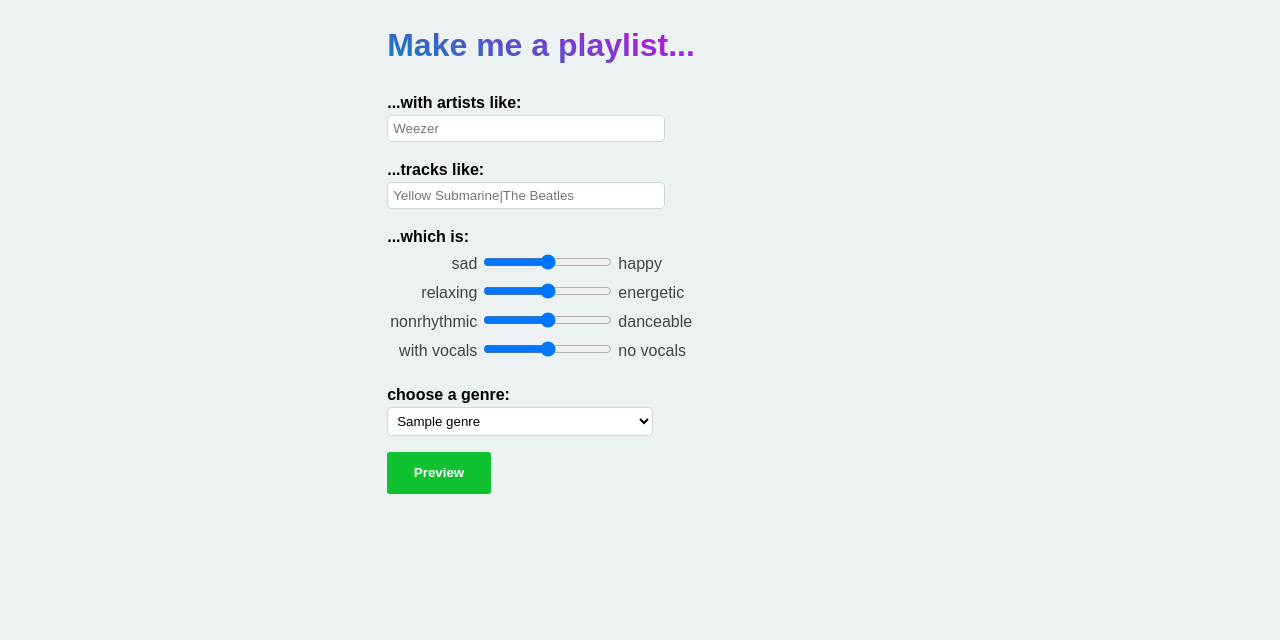
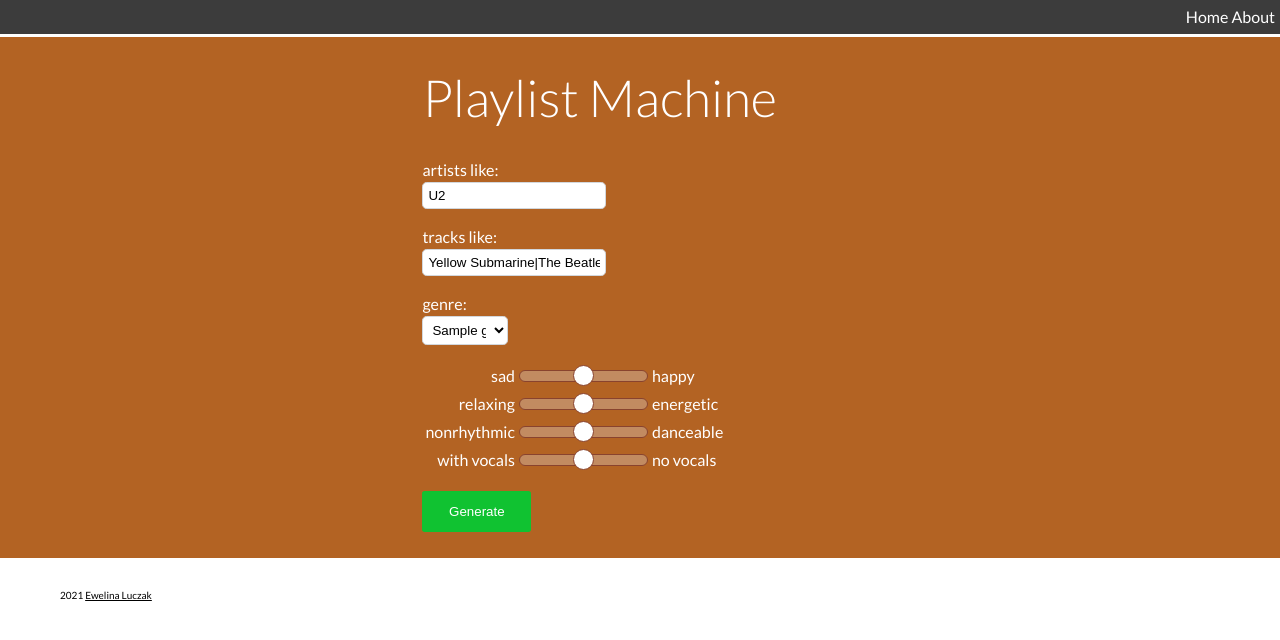
Before and after one commit to eluczak/playlist-machine, a Flask app: template templates/machine/index.html in a window 1280 px wide. Shown: the top 640 px of the page. Run offline with Flask 2, Linux system fonts and the light colour scheme; the template is opened without the code that fills it: most values are stand-ins (such as "Sample title", 1, 10 or a date in 2020); parts of the project's set-up code (start-up, migrations or seed data) failed here and were passed over.

Commit message:
changed css layout

```diff
--- a/static/styles.css
+++ b/static/styles.css
@@ -1,42 +1,134 @@
+@import url('https://fonts.googleapis.com/css2?family=Lato:wght@300;400&display=swap');
+
 .title {
-    font-weight: bold;
-    background: -webkit-linear-gradient(70deg,#0b83bd,#cc0adc);
-        background-clip: border-box;
-    -webkit-background-clip: text;
-    background-clip: text;
-    -webkit-text-fill-color: transparent;
-    -webkit-box-decoration-break: clone;
+    color: white;
+    font-weight: 300;
+    font-size: 1.6em;
 }
 
 .align-left {
     text-align: left;
+    color: white;
 }
 
 .align-right {
     text-align: right;
+    color: white;
 }
 
-strong {
-    color: black;
+label {
+    color: white;
+}
+
+h2 {
     font-weight: bold;
 }
 
-h2 {
-    color: black;
-    font-weight: bold;
-}
 .text_input {
 	background: white;
 		border: solid 1px #d2d7dc;
 		border-radius: 0.35em;
-		width: 30%;
+		width: 20%;
 		padding: 5px;
 }
 
+.genre_input {
+    width: 10%
+}
+
+input[type=range] {
+  width: 100%;
+  margin: 4.5px 0;
+  background-color: transparent;
+  -webkit-appearance: none;
+}
+input[type=range]:focus {
+  outline: none;
+}
+input[type=range]::-webkit-slider-runnable-track {
+  background: #c28b61;
+  border: 1px solid #89432e;
+  border-radius: 11px;
+  width: 100%;
+  height: 12px;
+  cursor: pointer;
+}
+input[type=range]::-webkit-slider-thumb {
+  margin-top: -5.5px;
+  width: 21px;
+  height: 21px;
+  background: #ffffff;
+  border: 1px solid #89432e;
+  border-radius: 50px;
+  cursor: pointer;
+  -webkit-appearance: none;
+}
+input[type=range]:focus::-webkit-slider-runnable-track {
+  background: #c99973;
+}
+input[type=range]::-moz-range-track {
+  background: #c28b61;
+  border: 1px solid #89432e;
+  border-radius: 11px;
+  width: 100%;
+  height: 12px;
+  cursor: pointer;
+}
+input[type=range]::-moz-range-thumb {
+  width: 21px;
+  height: 21px;
+  background: #ffffff;
+  border: 1px solid #89432e;
+  border-radius: 50px;
+  cursor: pointer;
+}
+input[type=range]::-ms-track {
+  background: transparent;
+  border-color: transparent;
+  border-width: 5.5px 0;
+  color: transparent;
+  width: 100%;
+  height: 12px;
+  cursor: pointer;
+}
+input[type=range]::-ms-fill-lower {
+  background: #bb7d4f;
+  border: 1px solid #89432e;
+  border-radius: 22px;
+}
+input[type=range]::-ms-fill-upper {
+  background: #c28b61;
+  border: 1px solid #89432e;
+  border-radius: 22px;
+}
+input[type=range]::-ms-thumb {
+  width: 21px;
+  height: 21px;
+  background: #ffffff;
+  border: 1px solid #89432e;
+  border-radius: 50px;
+  cursor: pointer;
+  margin-top: 0px;
+  /*Needed to keep the Edge thumb centred*/
+}
+input[type=range]:focus::-ms-fill-lower {
+  background: #c28b61;
+}
+input[type=range]:focus::-ms-fill-upper {
+  background: #c99973;
+}
+/*TODO: Use one of the selectors from https://stackoverflow.com/a/20541859/7077589 and figure out
+how to remove the virtical space around the range input in IE*/
+@supports (-ms-ime-align:auto) {
+  /* Pre-Chromium Edge only styles, selector taken from hhttps://stackoverflow.com/a/32202953/7077589 */
+  input[type=range] {
+    margin: 0;
+    /*Edge starts the margin from the thumb, not the track as other browsers do*/
+  }
+}
 
 .button {
 	color: white;
-    font-weight: bold;
 	padding: 1em 2em 1em 2em;
 	transition: background-color 0.1s ease-in-out;
     border: none;
@@ -60,12 +152,36 @@ h2 {
 }
 
 body {
-	font-family: sans-serif;
+	font-family: 'Lato', sans-serif;
     line-height: 1.5;
-	background: #ecf1f2;
-    color: #444;
+	background: white;
+    color: white;
+    margin: 0;
 }
 
 .content_area {
-	margin-left: 30%;
+	padding-left: 33%;
+    background-color: #b36323;
+    margin-top: 3px;
+    padding-top: 1px;
+    padding-bottom: 10px;
 }
+
+.header {
+    background-color: #3c3c3c;
+    color: white;
+    margin: 0;
+    padding: 5px;
+    text-align: right;
+}
+
+.footer {
+    margin: 0;
+    padding-left: 60px;
+    padding-top: 20px
+}
+
+.footer_text {
+    color: #000000;
+    font-size: 10px;
+}
--- a/templates/machine/index.html
+++ b/templates/machine/index.html
@@ -6,20 +6,30 @@
 	<title>Playlist machine</title>
 </head>
 <body>
+<div class="header">Home About </div>
 <div class="content_area">
     <form method=post action="{{ url_for('preview') }}">
-        <h1><span class="title">Make me a playlist...</span></h1>
+        <h1><span class="title">Playlist Machine</span></h1>
         <p>
-            <label for="seed_artists"><strong>...with artists like:</strong></label><br>
-            <input type="text" class="text_input" name="seed_artists" id="seed_artists" placeholder="Weezer" required/>
+            <label for="seed_artists">artists like:</label><br>
+            <input type="text" class="text_input" name="seed_artists" id="seed_artists" placeholder="U2" value="U2" required/>
         </p>
 
         <p>
-            <label for="seed_tracks"><strong>...tracks like:</strong></label><br>
-            <input type="text" class="text_input" name="seed_tracks" id="seed_tracks" placeholder="Yellow Submarine|The Beatles" required/>
+            <label for="seed_tracks">tracks like:</label><br>
+            <input type="text" class="text_input" name="seed_tracks" id="seed_tracks" placeholder="Yellow Submarine|The Beatles" value="Yellow Submarine|The Beatles" required/>
         </p>
 
-        <label><strong>...which is:</strong></label>
+        <p>
+        <label>genre:</label><br>
+        <select name="seed_genres" class="text_input genre_input" id="seed_genres" required>
+
+        {% for genre in available_genres %}
+            <option class="text_input genre_input" value="{{ genre }}">{{ genre }}</option>
+        {% endfor %}
+        </select>
+        </p>
+
         <table>
             <tr>
                 <td class="align-right">
@@ -71,20 +81,16 @@
 
         </table>
 
-        <p>
-        <label><strong>choose a genre:</strong></label><br>
-        <select name="seed_genres" class="text_input" id="seed_genres" required>
 
-        {% for genre in available_genres %}
-            <option class="text_input" value="{{ genre }}">{{ genre }}</option>
-        {% endfor %}
-        </select>
-        </p>
 
-        <p><input class="button button_submit" type="submit" name="submit" id="submit" value="Preview" /></p>
+        <p><input class="button button_submit" type="submit" name="submit" id="submit" value="Generate" /></p>
 
     </form>
 
 </div>
+
+<div class="footer">
+    <p class="footer_text">2021 <a href="https://github.com/eluczak" class="footer_text">Ewelina Luczak</a></p>
+</div>
 </body>
 </html>
```
Also changed, not shown: static/assets/images/screenshot.png.
